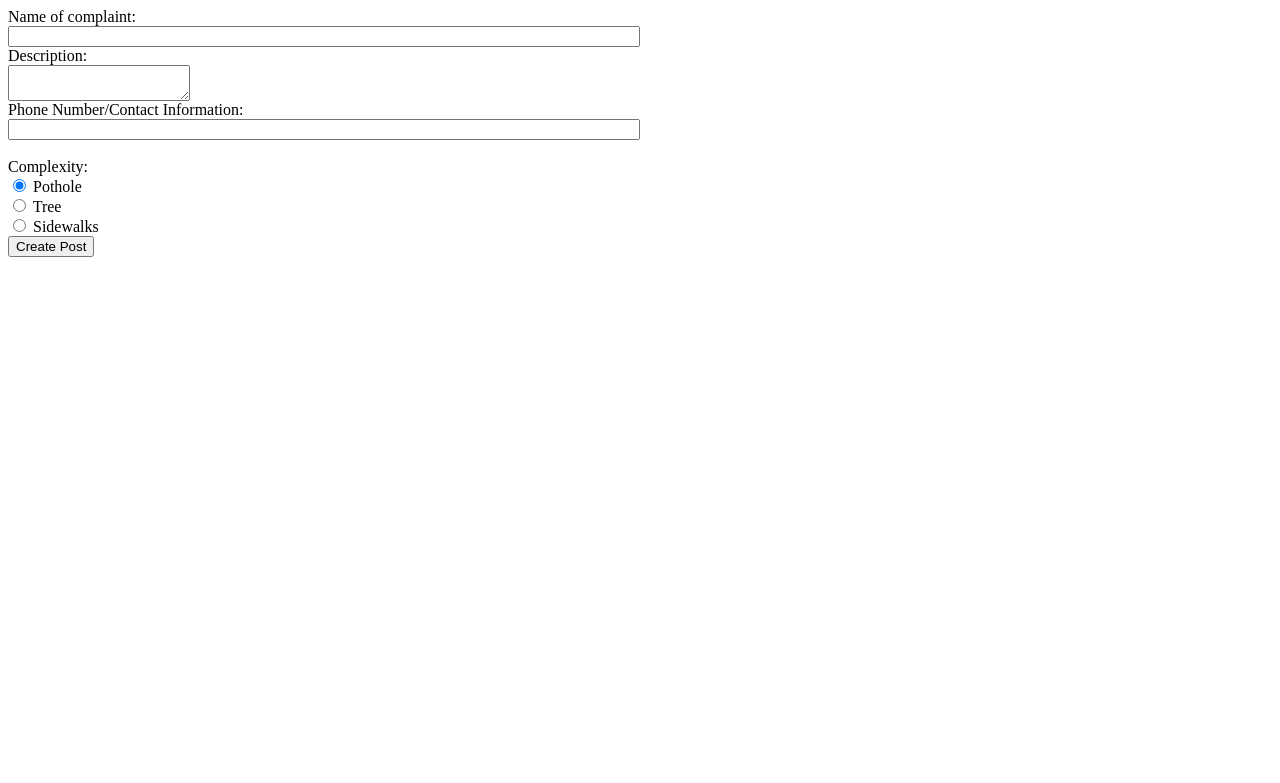
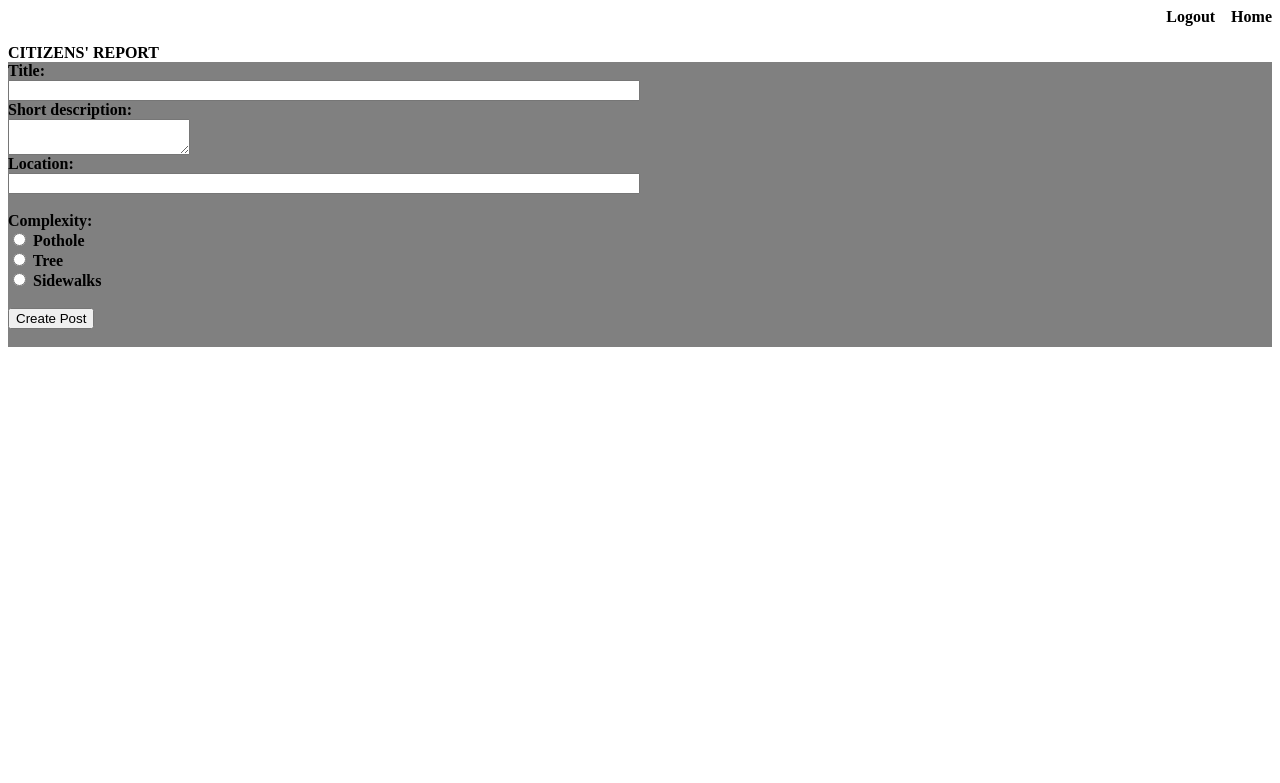
Before and after one commit to PrinceRios2000/startup_Hackathon2019, a Python web app: template templates/filecomplaint.html in a window 1280 px wide. Shown: the top 783 px of the page. Run offline with Jinja, Linux system fonts and the light colour scheme; the template is opened without the code that fills it, so the values that code supplies are empty.

Commit message:
I added more to filecomplaint

```diff
--- a/static/filecomplaint.css
+++ b/static/filecomplaint.css
@@ -0,0 +1,23 @@
+.fields{
+   background-color: grey;
+    font-family: 'Libre Caslon Text', serif;
+}
+body {
+    color: black;
+    background-color: white;
+}
+.b {
+    float: right;
+    margin: 20px;
+    font-weight: bolder;
+
+}
+header {
+    text-align: right;
+    font-weight: bold;
+
+}
+header2 {
+    font-weight: bold;
+    text-align: left;
+}
--- a/templates/filecomplaint.html
+++ b/templates/filecomplaint.html
@@ -1,23 +1,36 @@
-<html>
+<html> <head>
+<link rel="stylesheet" href="../static/filecomplaint.css">
+
+</head>
+<header>
+    Logout &nbsp;&nbsp; Home
+    <br> &nbsp;&nbsp;&nbsp;
+</header>
+<header2> CITIZENS' REPORT
+</header>
+
+<body>
 
 <div class="fields">
             <form method="POST" action="/profileposts">
-                Name of complaint: <br>
+                Title: <br>
                 <input style="width:50%" type="text" name="title-first-ln" value="">
                 <br>
-                Description: <br>
+                Short description: <br>
                 <textarea name="description-second-ln"></textarea>
                 <br>
-                Phone Number/Contact Information: <br>
-                <input style="width:50%" type="text" name="phone-number" value="">
+                Location: <br>
+                <input style="width:50%" type="text" name="location" value="">
                 <br><br>
                 Complexity: <br>
-                <input type="radio" name="post-type" value="https://di-uploads-pod1.s3.amazonaws.com/depaulachevy/uploads/2016/07/Pothole-1024x768.jpg" checked> Pothole<br>
+                <input type="radio" name="post-type" value="https://di-uploads-pod1.s3.amazonaws.com/depaulachevy/uploads/2016/07/Pothole-1024x768.jpg"> Pothole<br>
                 <input type="radio" name="post-type" value=""> Tree<br>
                 <input type="radio" name="post-type" value="http://mrsc.org/getmedia/c9ffa2a9-5d18-4a54-a52c-025156b3d5b4/sidewalk-cracked2.jpg.aspx?width=1920&height=2560&ext=.jpg"> Sidewalks
+                <br>
                 <br>
                 <input type="submit" value="Create Post">
                 <br><br>
             </form>
-
+            </div>
+</body>
 </html>
```
